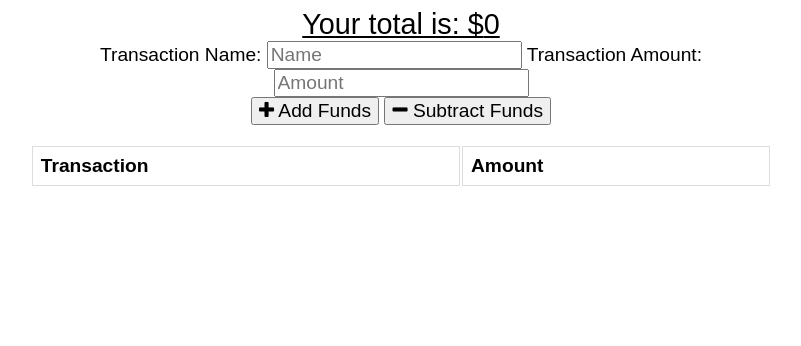
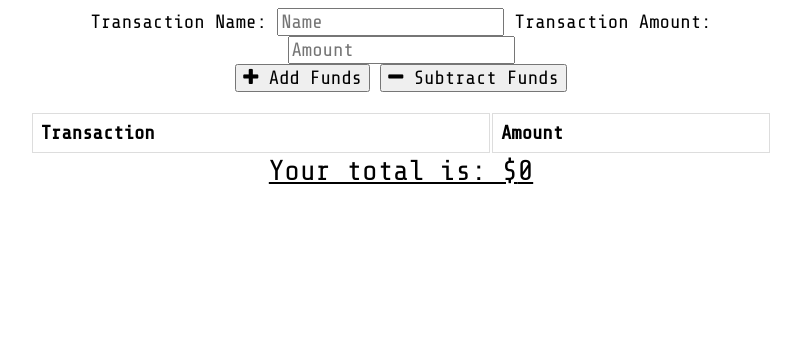
Before and after one commit to mgonza63/web-performance, a website built with webpack: page public/index.html in a window 1280 px wide. Shown: the whole page, without its empty margins (239-1040 px from the left). Built offline with nearby package versions, Linux system fonts and the light colour scheme; files whose address does not match are found by name.

Commit message:
changed styling

```diff
--- a/public/index.html
+++ b/public/index.html
@@ -12,24 +12,21 @@
     />
     <link rel="stylesheet" href="./styles.css" />
     <link rel="manifest" href="manifest.webmanifest">
+
     <title>Budget Tracker</title>
   </head>
   <body>
     <div class="wrapper">
-      <div class="total">
-        <div>Your total is: $<span id="total">0</span></div>
-      </div>
-
       <form>
         <label for="t-name">Transaction Name:</label>
-        <input type="text" id="t-name" placeholder="Name" />
+        <input type="text" id="t-name" placeholder="Name" style="font-family: ShareTech;"/>
 
         <label for="t-amount">Transaction Amount:</label>
-        <input type="number" min="0" id="t-amount" placeholder="Amount" />
+        <input type="number" min="0" id="t-amount" placeholder="Amount" style="font-family: ShareTech;" />
 
         <div class="transaction-buttons">
-          <button id="add-btn"><i class="fa fa-plus"></i> Add Funds</button>
-          <button id="sub-btn">
+          <button style="font-family: ShareTech;" id="add-btn"><i class="fa fa-plus" ></i> Add Funds</button>
+          <button style="font-family: ShareTech;" id="sub-btn">
             <i class="fa fa-minus"></i> Subtract Funds
           </button>
         </div>
@@ -44,6 +41,9 @@
           </thead>
           <tbody id="tbody"></tbody>
         </table>
+      </div>
+      <div class="total">
+        <div>Your total is: $<span id="total">0</span></div>
       </div>
 
       <canvas id="my-chart"></canvas>
--- a/public/styles.css
+++ b/public/styles.css
@@ -1,3 +1,10 @@
+@font-face {
+  font-family: ShareTech;
+  src: url(./assets/ShareTechMono-Regular.ttf);
+}
+* {
+  font-family: ShareTech;
+}
 body {
   font-size: 120%;
   font-family: Arial;
```
Also changed, not shown: public/assets/ShareTechMono-Regular.ttf (added).
